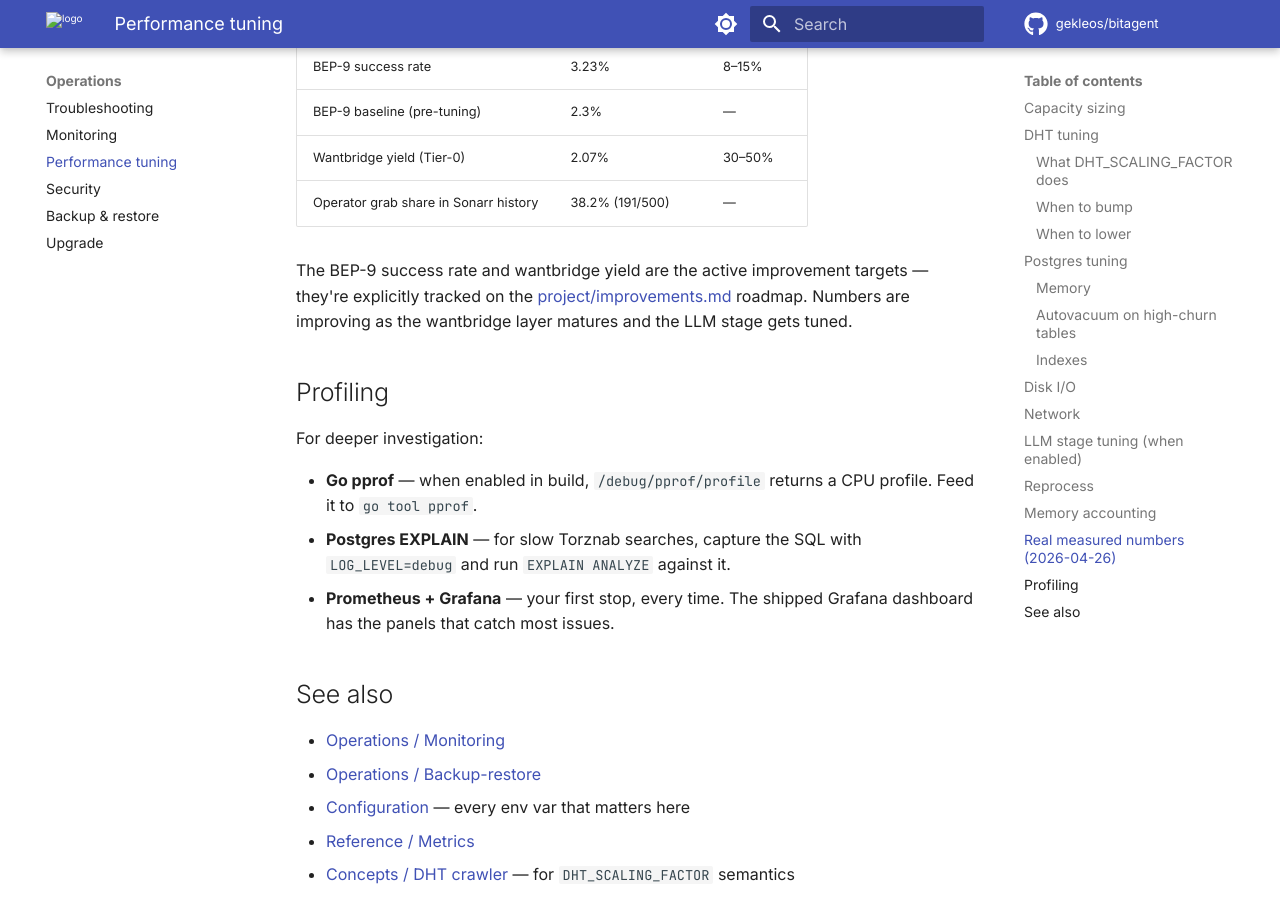
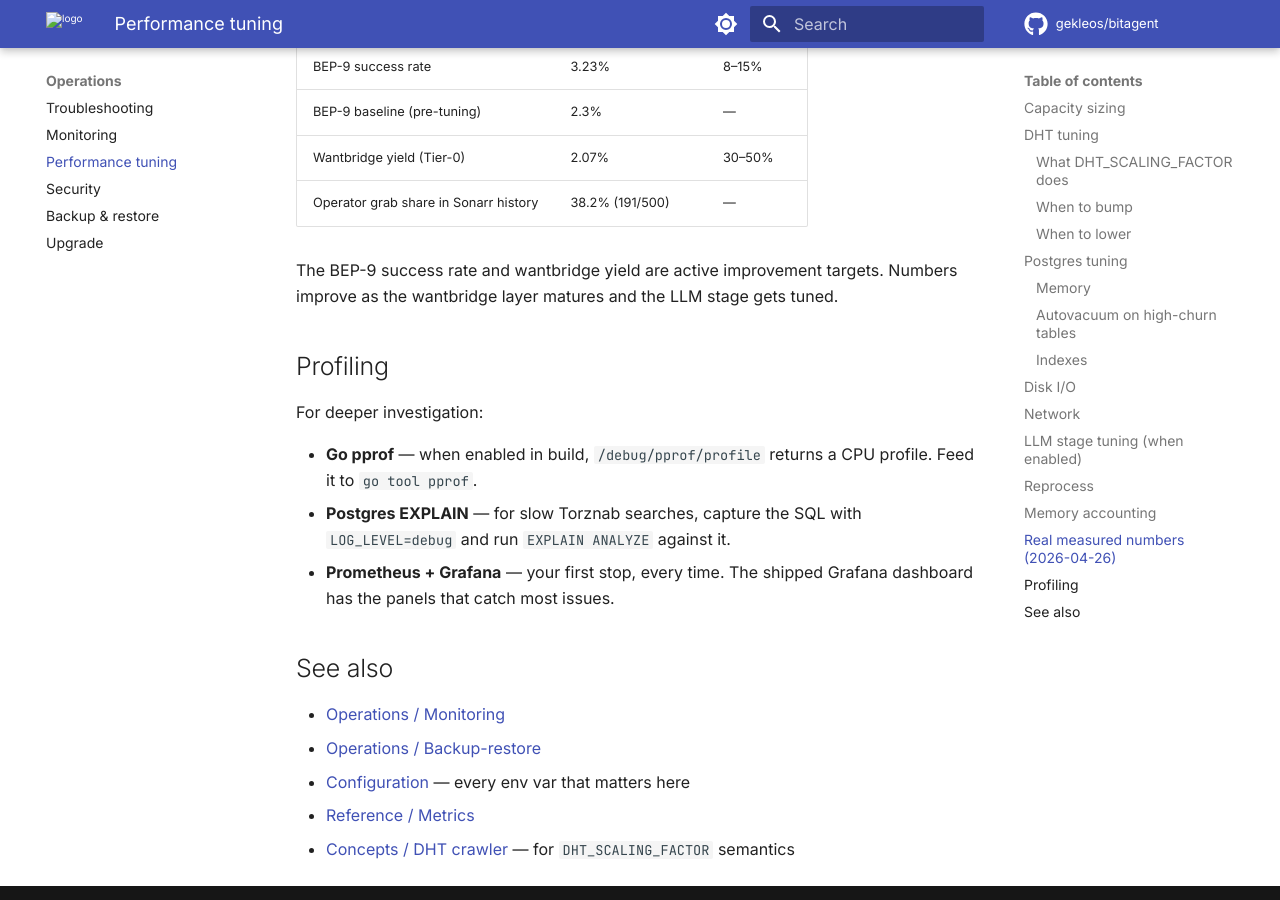
Before and after one commit to gekleos/bitagent, an MkDocs documentation site: the page built from docs/operations/performance.md, in a window 1280 px wide and 900 px high, scrolled down 4877 px. Built offline with MkDocs 1.6.1 and Material for MkDocs 9.7.7, drawn with Linux system fonts in a browser that asks for light colours; comment, search, counter and statistics services are not loaded.

Commit message:
docs: remove broken links to deleted improvements.md

```diff
--- a/docs/operations/performance.md
+++ b/docs/operations/performance.md
@@ -152,7 +152,7 @@
 | Wantbridge yield (Tier-0) | 2.07% | 30–50% |
 | Operator grab share in Sonarr history | 38.2% (191/500) | — |
 
-The BEP-9 success rate and wantbridge yield are the active improvement targets — they're explicitly tracked on the [project/improvements.md](../project/improvements.md) roadmap. Numbers are improving as the wantbridge layer matures and the LLM stage gets tuned.
+The BEP-9 success rate and wantbridge yield are active improvement targets. Numbers improve as the wantbridge layer matures and the LLM stage gets tuned.
 
 ## Profiling
 
```
Also changed, not shown: docs/concepts/wantbridge.md (+0 -1 lines), docs/index.md (+0 -1 lines).
